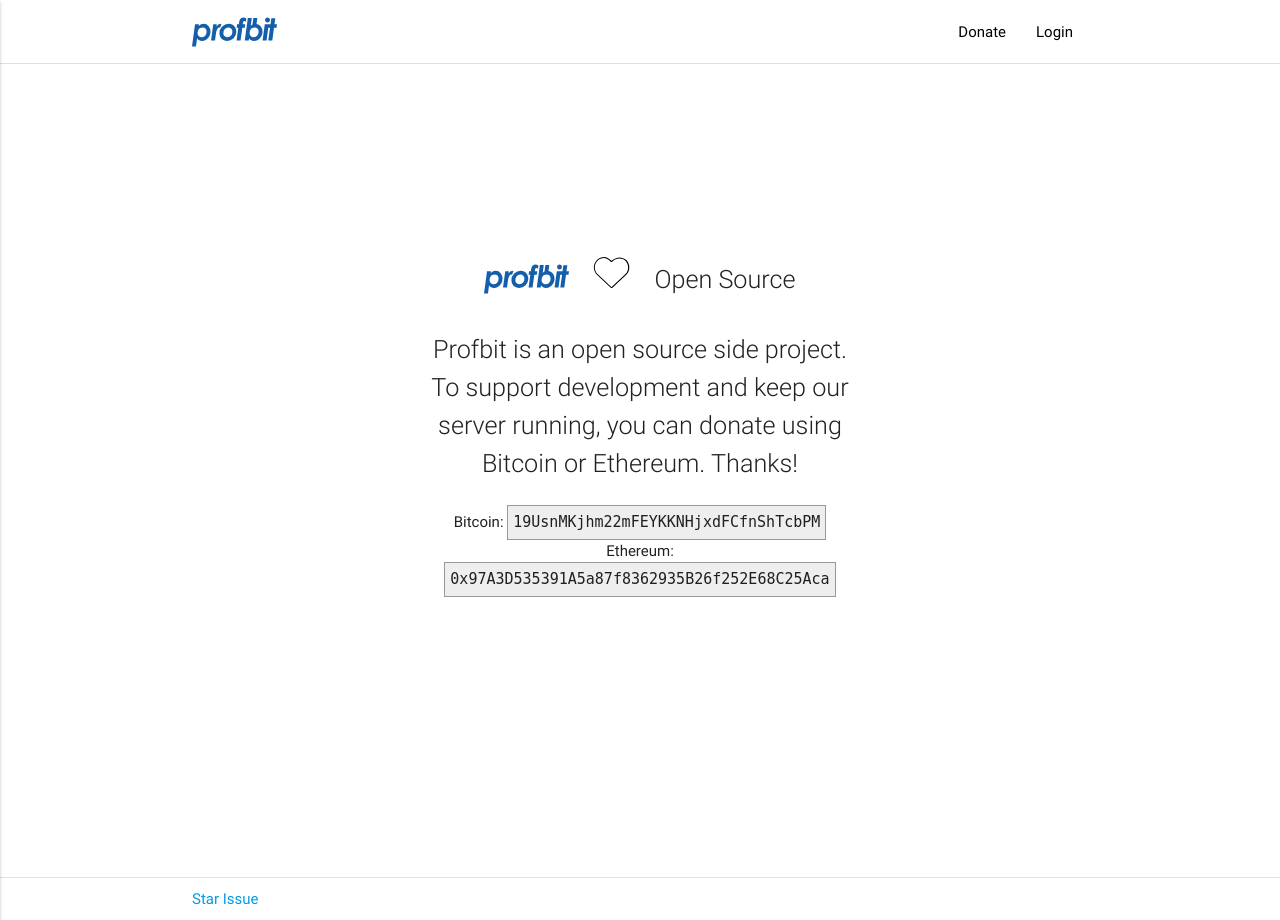
After one commit to joshblum/profbit, a Flask app: page /donate in a window 1280 px wide. The commit adds this page. Run offline with Flask 2, Linux system fonts and the light colour scheme.

Commit message:
Add donate page (#33)
* Add donate page

* heart icon

* Update README.md

* Update README.md

* readme tweaks

```diff
--- a/profbit/routes.py
+++ b/profbit/routes.py
@@ -23,6 +23,11 @@ def _get_stats():
 @app.route('/')
 def index():
     return render_template('index.html')
+
+
+@app.route('/donate')
+def donate():
+    return render_template('donate.html')
 
 
 @app.route('/stats/')
--- /dev/null
+++ b/profbit/static/css/donate.css
@@ -0,0 +1,9 @@
+.donate-wrapper {
+  min-height: 80vh;
+}
+
+@media only screen and (max-width: 425px) {
+  code{
+    font-size: 10px;
+  }
+}
--- a/profbit/static/css/style.css
+++ b/profbit/static/css/style.css
@@ -110,3 +110,10 @@ footer {
     height: 55px;
   }
 }
+
+code {
+  background-color: #eee;
+  border: 1px solid #999;
+  display: inline-block;
+  padding: 5px;
+}
--- a/profbit/templates/base.html
+++ b/profbit/templates/base.html
@@ -17,7 +17,7 @@
   <meta property="twitter:description" content="Track your bitcoin, ethereum, and litecoin gains and losses in one place."
   />
   <meta name="twitter:image" content="https://www.profbit.info/img/open-graph.png" />
-  <title>{% block page_title %} Profbit - Track your Coinbase profits {% endblock %}</title>
+  <title>Profbit - {% block page_title %}Track your Coinbase profits{% endblock %}</title>
 
   <!-- CSS  -->
   <link href="https://fonts.googleapis.com/icon?family=Material+Icons" rel="stylesheet">
@@ -33,7 +33,7 @@
         <img class="logo" src="{{ url_for('static', filename='img/logo.svg') }}" />
       </a>
       <ul class="right hide-on-med-and-down valign-wrapper">
-        <li><a href="https://github.com/joshblum/profbit#donate" target="_blank">Donate</a></li>
+        <li><a href="{{ url_for('donate') }}">Donate</a></li>
         {% if current_user.is_authenticated %}
           <li><a href="{{ url_for('logout') }}">Logout</a></li>
         {% else %}
@@ -42,7 +42,7 @@
       </ul>
 
       <ul id="nav-mobile" class="side-nav">
-        <li><a href="https://github.com/joshblum/profbit#donate" target="_blank">Donate</a></li>
+        <li><a href="{{ url_for('donate') }}">Donate</a></li>
         {% if current_user.is_authenticated %}
           <li><a href="{{ url_for('logout') }}">Logout</a></li>
         {% else %}
--- /dev/null
+++ b/profbit/templates/donate.html
@@ -0,0 +1,39 @@
+{% extends "base.html" %}
+{% block page_title %} Donate {% endblock %}
+
+{% block extra_styles %}
+  <link href="{{ url_for('static', filename='css/donate.css') }}" type="text/css" rel="stylesheet"/>
+{% endblock %}
+
+{% block main %}
+
+<div class="section donate-wrapper valign-wrapper flex-center">
+  <div class="container">
+    <div class="row">
+      <div class="col s12 valign-wrapper flex-center">
+        <img class="logo" src="{{ url_for('static', filename='img/logo.svg') }}" />
+        <img class="logo" src="{{ url_for('static', filename='img/heart.svg') }}" />
+        <span class="flow-text"> Open Source </span>
+      </div>
+    </div>
+    <div class="row">
+      <div class="col s12 offset-m2 m8 offset-xl3 xl6 center">
+        <span class="flow-text">
+          Profbit is an open source side project.
+          To support development and keep our server running,
+          you can donate using Bitcoin or Ethereum. Thanks!
+        </span>
+          <br>
+          <br>
+        <div>
+          Bitcoin: <code> 19UsnMKjhm22mFEYKKNHjxdFCfnShTcbPM </code>
+        <div>
+        <div>
+          Ethereum: <code> 0x97A3D535391A5a87f8362935B26f252E68C25Aca </code>
+        </div>
+      </div>
+    </div>
+  </div>
+</div>
+
+{% endblock %}
--- a/profbit/templates/stats.html
+++ b/profbit/templates/stats.html
@@ -1,6 +1,6 @@
 {% extends "base.html" %}
 
-{% block page_title %} Profbit - My Stats {%endblock %}
+{% block page_title %}My Stats{%endblock %}
 
 {% block extra_styles %}
   <link href="{{ url_for('static', filename='css/stats.css') }}" type="text/css" rel="stylesheet" media="screen,projection"/>
```
Also changed, not shown: README.md, profbit/static/img/heart.svg (added), profbit/static/img/logo.png (added).
